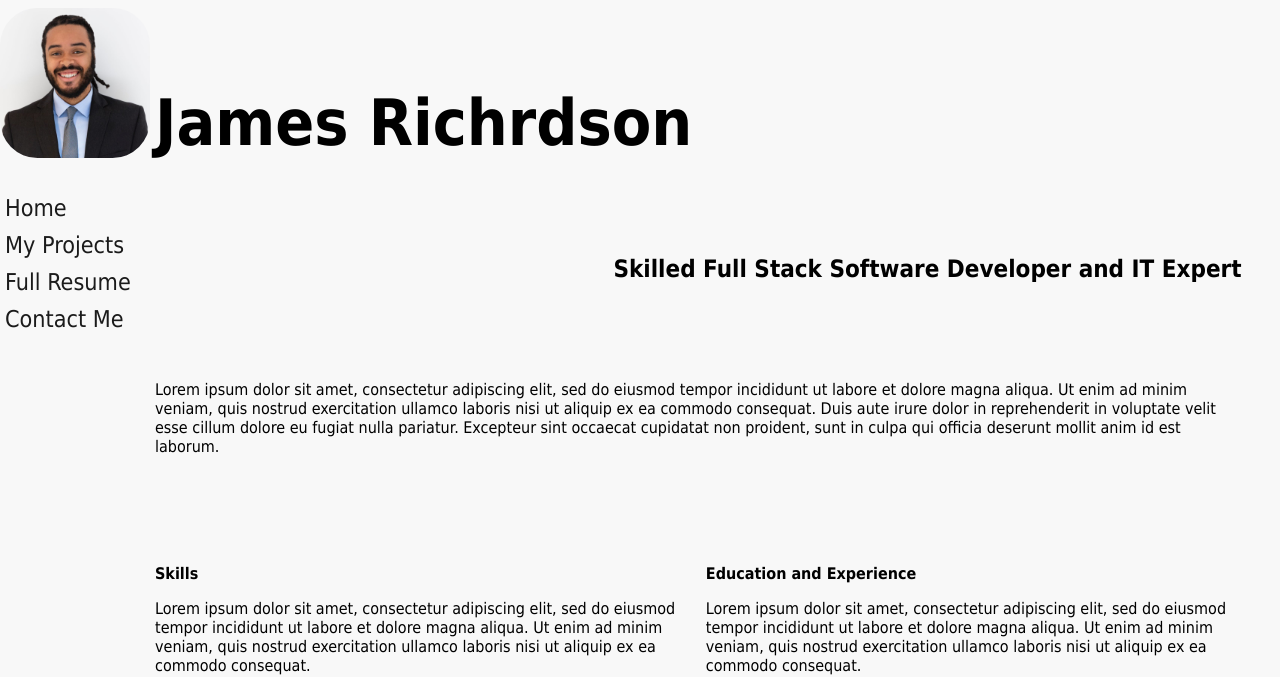
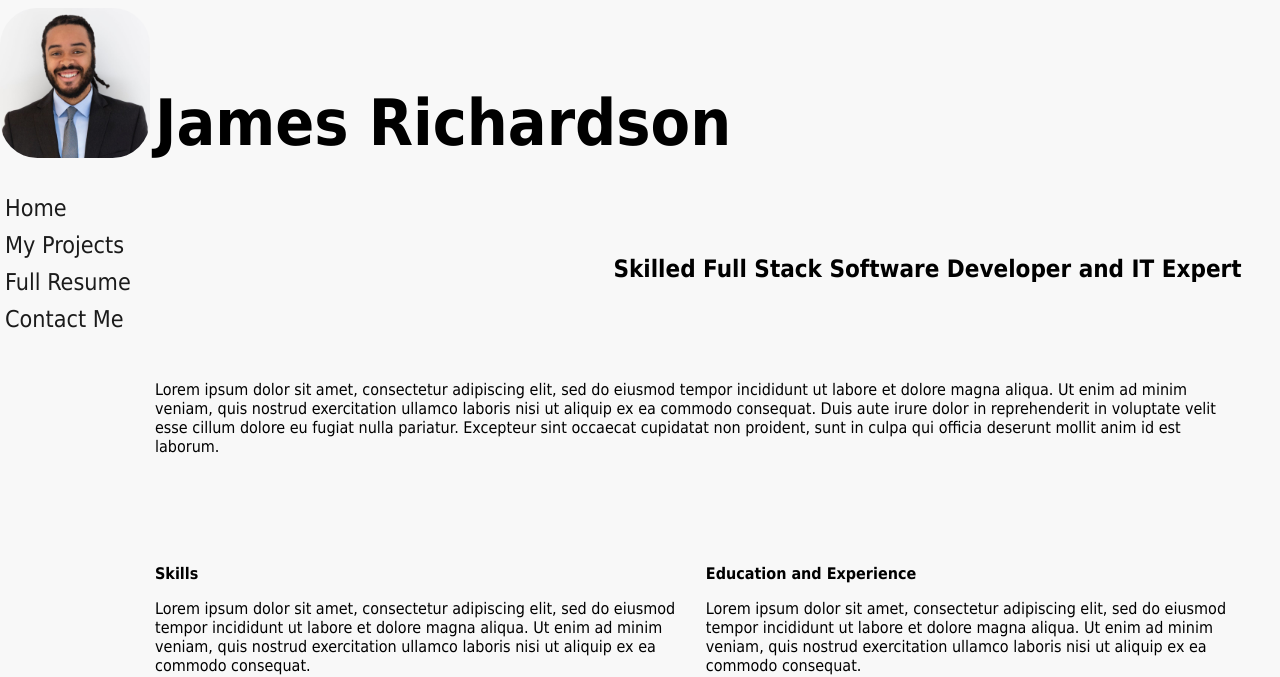
Before and after one commit to jamesdrichardson/PortfolioWebsite, a plain HTML site: page index.html in a window 1280 px wide. Shown: the top 677 px of the page. Drawn offline with Linux system fonts and the light colour scheme.

Commit message:
typo correction

```diff
--- a/index.html
+++ b/index.html
@@ -30,7 +30,7 @@
             </div>
         </section>
         <main id="right_panel_grid">
-            <h1 id = "name">James Richrdson</h1>
+            <h1 id = "name">James Richardson</h1>
             <h2 id = "desc">Skilled Full Stack Software Developer and IT Expert</h2>
             <div id="bio">
                 <p>
```
